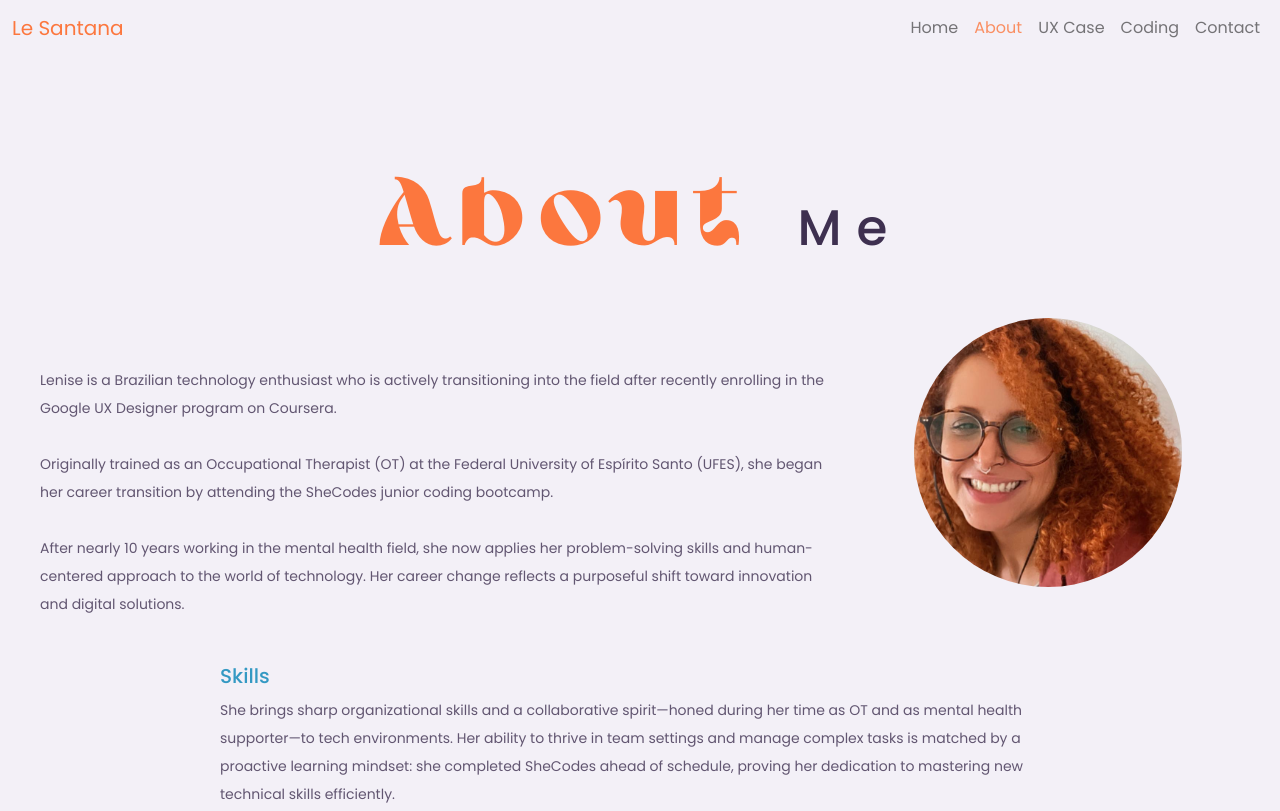
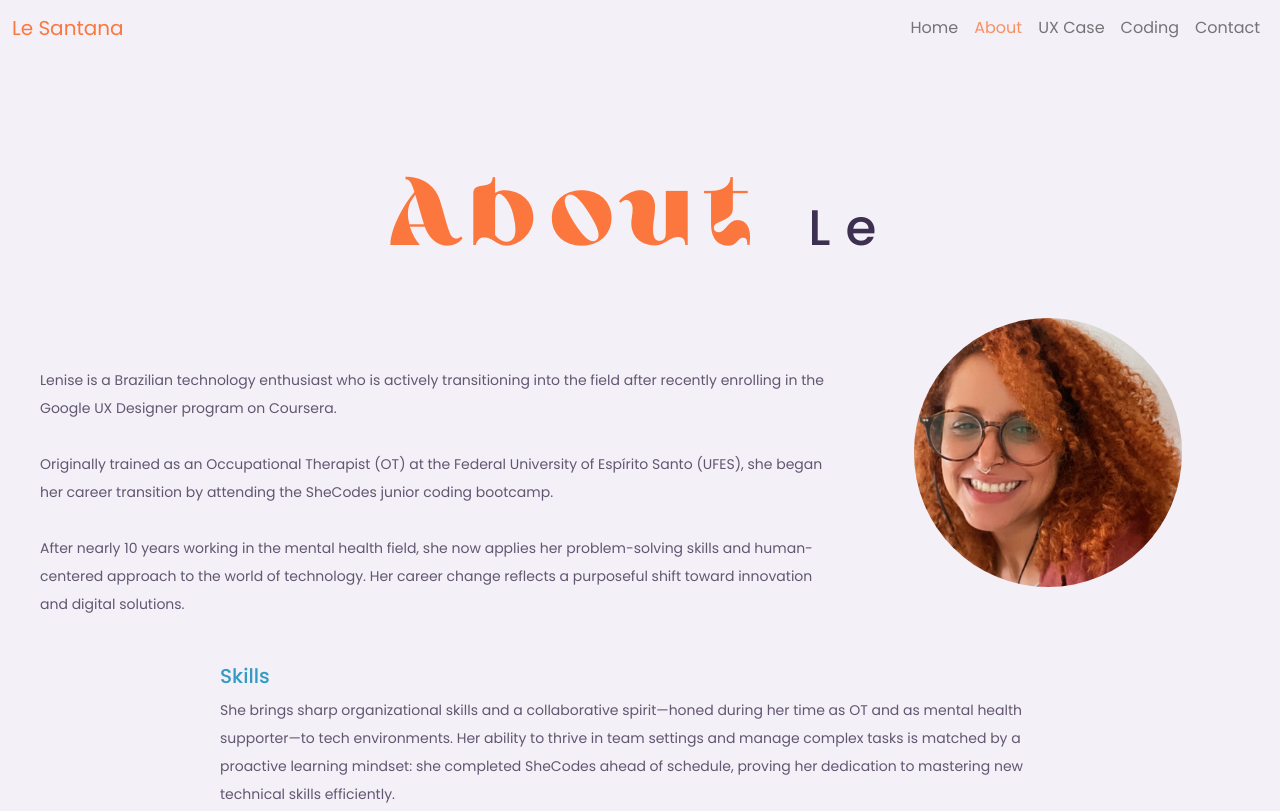
Before and after one commit to Lemoraess/portidale, a plain HTML site: page about.html in a window 1280 px wide. Shown: the top 811 px of the page. Drawn offline with nearby package versions, Linux system fonts and the light colour scheme.

Commit message:
Change title about Le

```diff
--- a/about.html
+++ b/about.html
@@ -57,7 +57,7 @@
     <div class="containerBody about">
         <section class="title text-center">
 
-                    <h1>About <span>Me</span></h1>
+                    <h1>About <span>Le</span></h1>
 
         </section>
             <div class="row">
```
